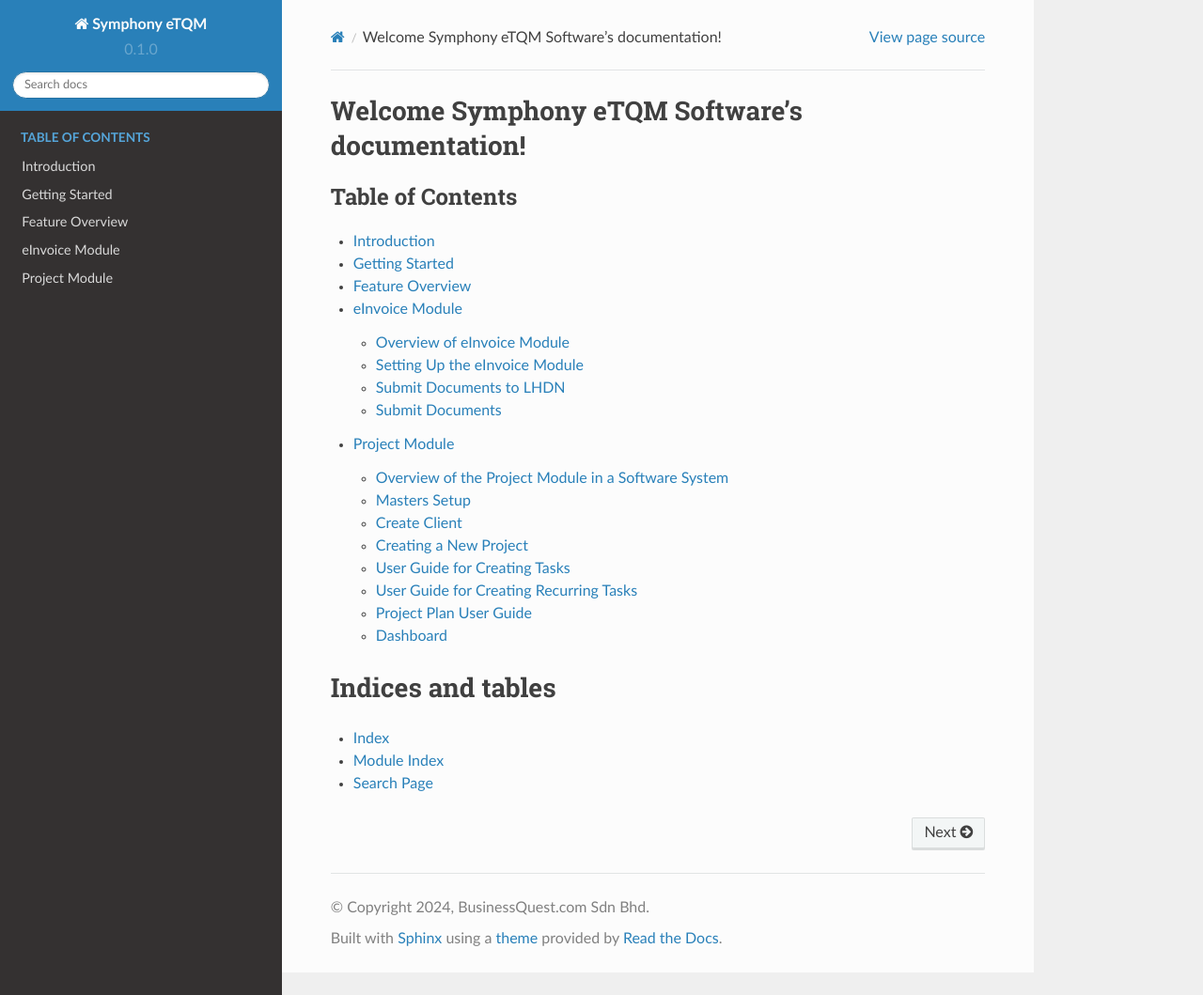
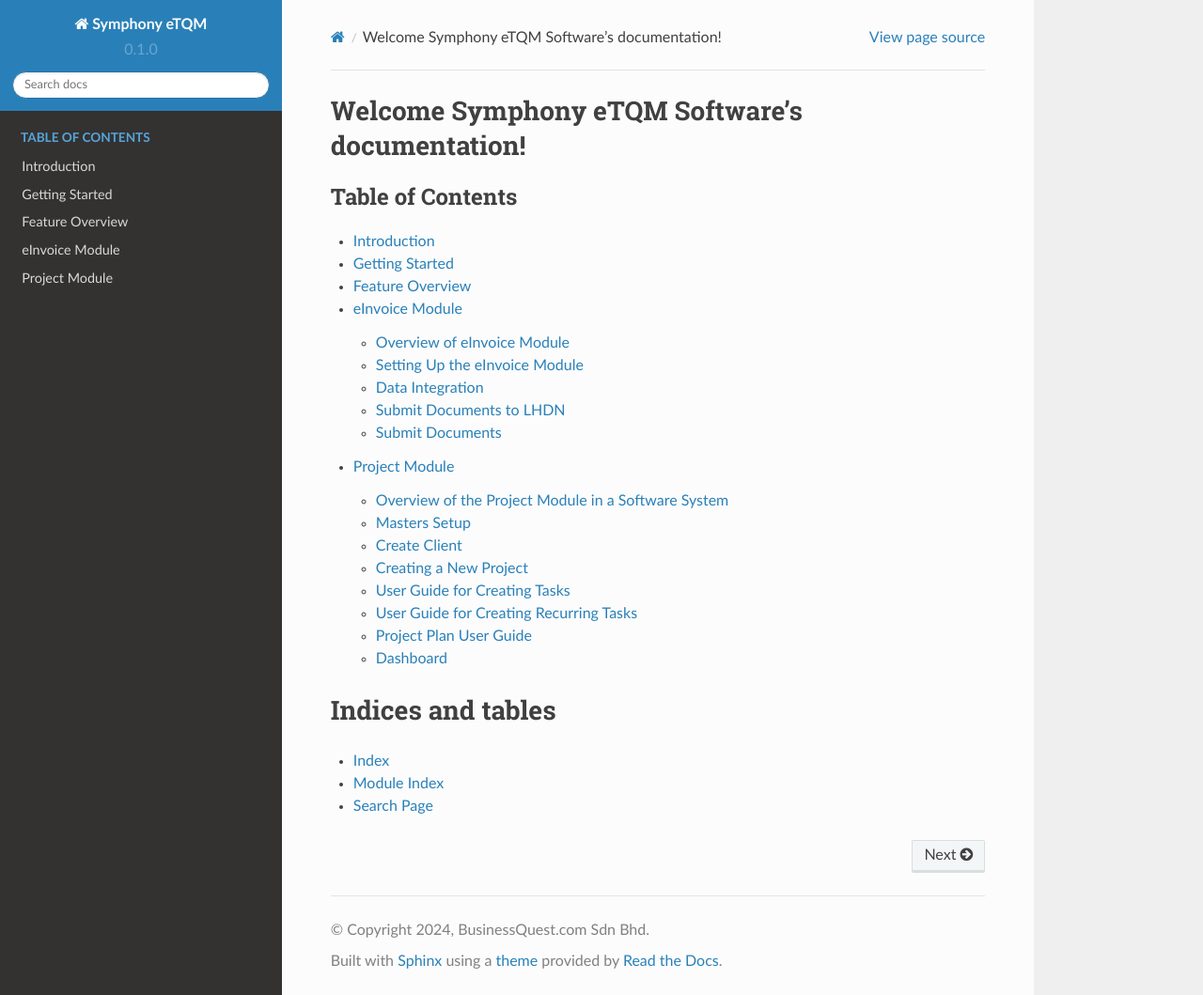
Before and after one commit to wookfai/manual, a Sphinx documentation site: the page built from docs/source/index.rst, in a window 1280 px wide and 1059 px high. Shown: the whole window at 94% size. Built offline with Sphinx 7.4.7 and the Read the Docs theme 2.0.0, drawn with Linux system fonts in a browser that asks for light colours; pages that are not in the unit, such as notebooks, are missing from menus.

Commit message:
Update index.rst

```diff
--- a/docs/source/modules/einvoice/index.rst
+++ b/docs/source/modules/einvoice/index.rst
@@ -6,7 +6,7 @@
 
    overview
    setup
-   data_entry
+   integration/index
    submit_documents
    cancel_documents
    submitdocuments/index
```
